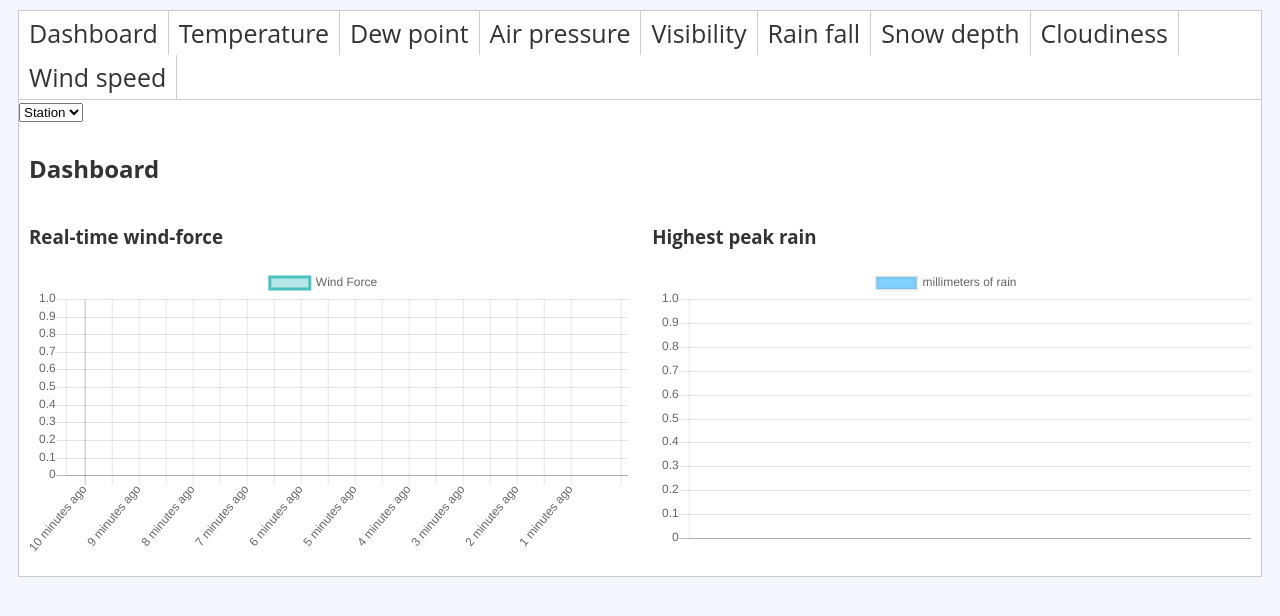
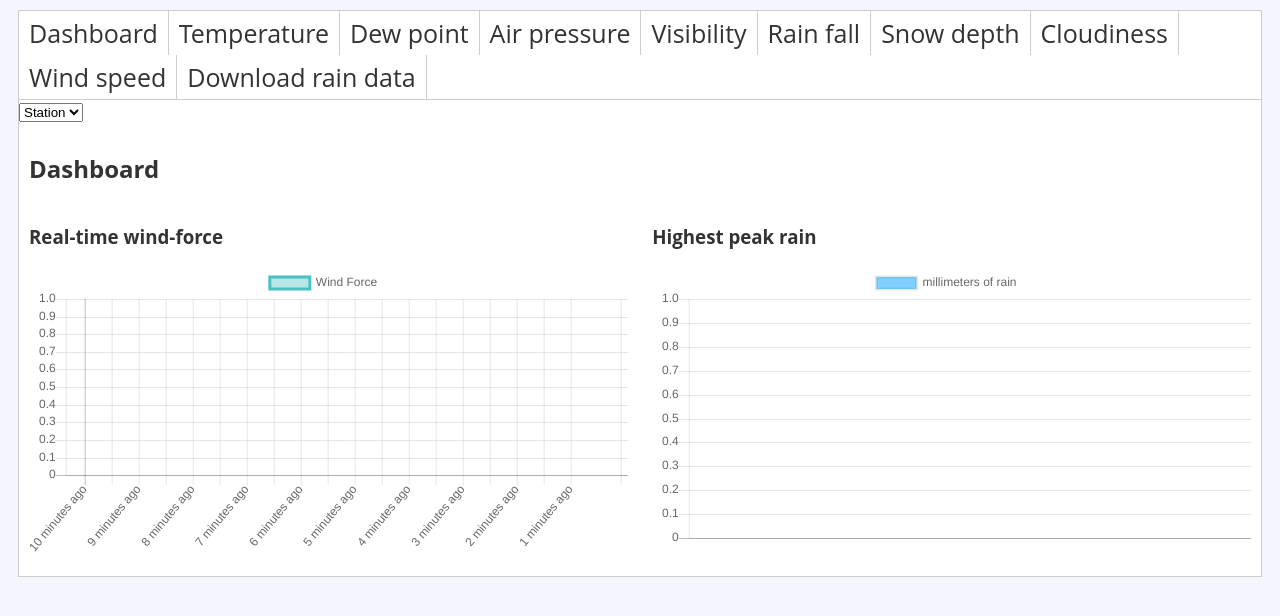
Before and after one commit to elwint/ElWeerstation, a plain HTML site: page website/index.html in a window 1280 px wide. Drawn offline with Linux system fonts and the light colour scheme; no server answers.

Commit message:
Add rain download button

```diff
--- a/website/index.html
+++ b/website/index.html
@@ -20,6 +20,7 @@
 			<li><a href="javascript:void(0)" class="tablinks" onclick="loadPage('SnowDepth')">Snow depth</a></li>
 			<li><a href="javascript:void(0)" class="tablinks" onclick="loadPage('Cloudiness')">Cloudiness</a></li>
 			<li><a href="javascript:void(0)" class="tablinks" onclick="loadPage('WindSpeed')">Wind speed</a></li>
+			<li><a href="/api/rain/download">Download rain data</a></li>
 		</ul>
 	</div>
 
```
